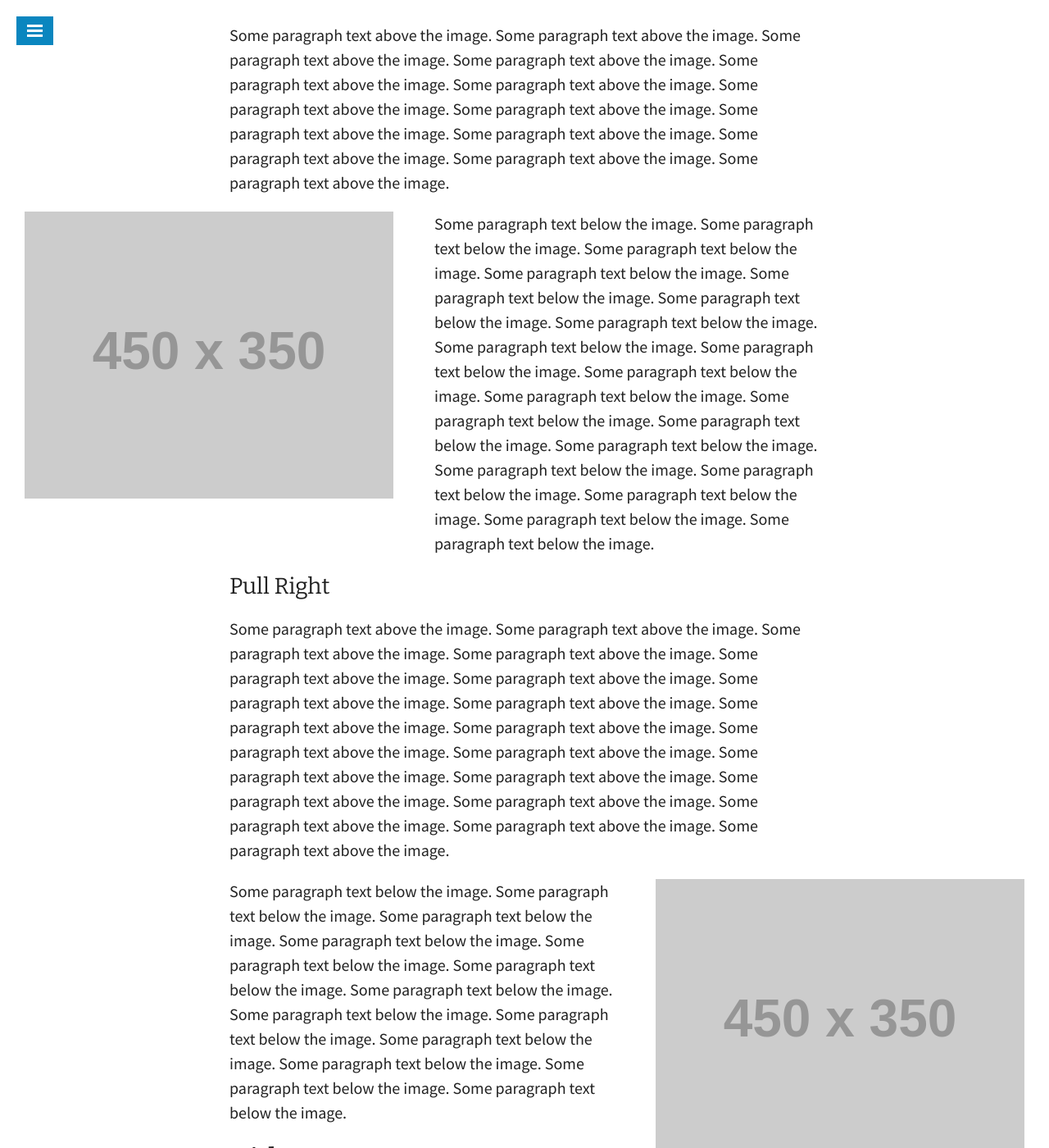
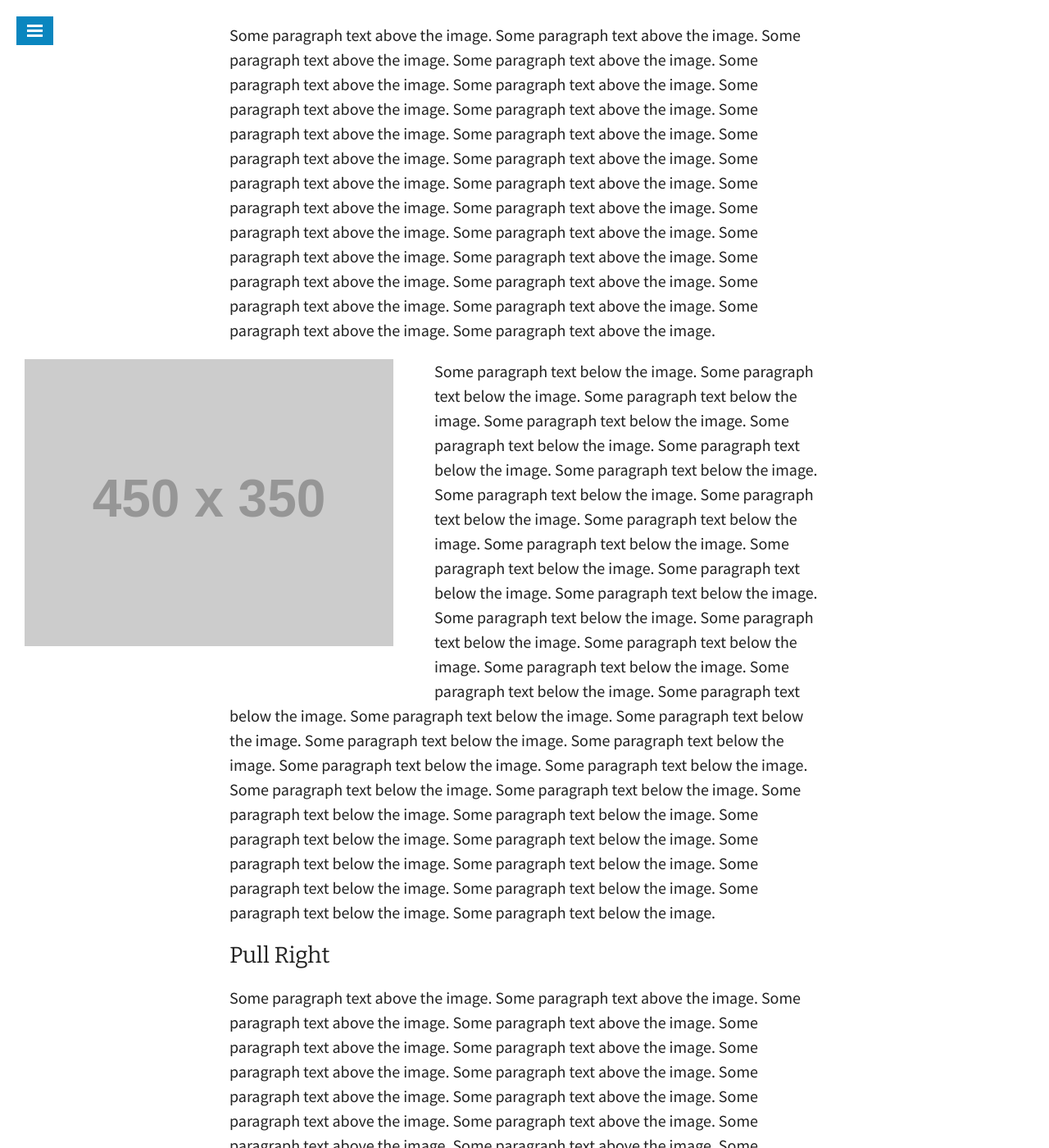
Before and after one commit to snowdj/bradonomics.github.io, a Jekyll site: the page built from _posts/2014-09-22-test-post.md, in a window 1280 px wide and 1400 px high, scrolled down 8296 px. Shown: the whole window at 82% size. Built offline with Jekyll 4.4.1, drawn with Linux system fonts in a browser that asks for light colours; some web fonts are replaced; some of the changed lines change nothing that is shown; some of the changed text lies outside the part shown.

Commit message:
Even more

```diff
--- a/_posts/2014-09-22-test-post.md
+++ b/_posts/2014-09-22-test-post.md
@@ -159,18 +159,18 @@ Some paragraph text above the image. Some paragraph text above the image. Some p
 Some paragraph text below the image. Some paragraph text below the image. Some paragraph text below the image. Some paragraph text below the image. Some paragraph text below the image. Some paragraph text below the image. Some paragraph text below the image. Some paragraph text below the image. Some paragraph text below the image. Some paragraph text below the image. Some paragraph text below the image. Some paragraph text below the image. Some paragraph text below the image.
 
 ### Pull Left
-Some paragraph text above the image. Some paragraph text above the image. Some paragraph text above the image. Some paragraph text above the image. Some paragraph text above the image. Some paragraph text above the image. Some paragraph text above the image. Some paragraph text above the image. Some paragraph text above the image. Some paragraph text above the image. Some paragraph text above the image. Some paragraph text above the image. Some paragraph text above the image.
+Some paragraph text above the image. Some paragraph text above the image. Some paragraph text above the image. Some paragraph text above the image. Some paragraph text above the image. Some paragraph text above the image. Some paragraph text above the image. Some paragraph text above the image. Some paragraph text above the image. Some paragraph text above the image. Some paragraph text above the image. Some paragraph text above the image. Some paragraph text above the image. Some paragraph text above the image. Some paragraph text above the image. Some paragraph text above the image. Some paragraph text above the image. Some paragraph text above the image. Some paragraph text above the image. Some paragraph text above the image. Some paragraph text above the image. Some paragraph text above the image. Some paragraph text above the image. Some paragraph text above the image. Some paragraph text above the image. Some paragraph text above the image.
 
 <img class="pullleft" src="http://placehold.it/450x350.gif" alt="image">
 
-Some paragraph text below the image. Some paragraph text below the image. Some paragraph text below the image. Some paragraph text below the image. Some paragraph text below the image. Some paragraph text below the image. Some paragraph text below the image. Some paragraph text below the image. Some paragraph text below the image. Some paragraph text below the image. Some paragraph text below the image. Some paragraph text below the image. Some paragraph text below the image. Some paragraph text below the image. Some paragraph text below the image. Some paragraph text below the image. Some paragraph text below the image. Some paragraph text below the image. Some paragraph text below the image.
+Some paragraph text below the image. Some paragraph text below the image. Some paragraph text below the image. Some paragraph text below the image. Some paragraph text below the image. Some paragraph text below the image. Some paragraph text below the image. Some paragraph text below the image. Some paragraph text below the image. Some paragraph text below the image. Some paragraph text below the image. Some paragraph text below the image. Some paragraph text below the image. Some paragraph text below the image. Some paragraph text below the image. Some paragraph text below the image. Some paragraph text below the image. Some paragraph text below the image. Some paragraph text below the image. Some paragraph text below the image. Some paragraph text below the image. Some paragraph text below the image. Some paragraph text below the image. Some paragraph text below the image. Some paragraph text below the image. Some paragraph text below the image. Some paragraph text below the image. Some paragraph text below the image. Some paragraph text below the image. Some paragraph text below the image. Some paragraph text below the image. Some paragraph text below the image. Some paragraph text below the image. Some paragraph text below the image. Some paragraph text below the image. Some paragraph text below the image. Some paragraph text below the image. Some paragraph text below the image.
 
 ### Pull Right
-Some paragraph text above the image. Some paragraph text above the image. Some paragraph text above the image. Some paragraph text above the image. Some paragraph text above the image. Some paragraph text above the image. Some paragraph text above the image. Some paragraph text above the image. Some paragraph text above the image. Some paragraph text above the image. Some paragraph text above the image. Some paragraph text above the image. Some paragraph text above the image. Some paragraph text above the image. Some paragraph text above the image. Some paragraph text above the image. Some paragraph text above the image. Some paragraph text above the image. Some paragraph text above the image.
+Some paragraph text above the image. Some paragraph text above the image. Some paragraph text above the image. Some paragraph text above the image. Some paragraph text above the image. Some paragraph text above the image. Some paragraph text above the image. Some paragraph text above the image. Some paragraph text above the image. Some paragraph text above the image. Some paragraph text above the image. Some paragraph text above the image. Some paragraph text above the image. Some paragraph text above the image. Some paragraph text above the image. Some paragraph text above the image. Some paragraph text above the image. Some paragraph text above the image. Some paragraph text above the image. Some paragraph text above the image. Some paragraph text above the image. Some paragraph text above the image. Some paragraph text above the image. Some paragraph text above the image. Some paragraph text above the image. Some paragraph text above the image. Some paragraph text above the image. Some paragraph text above the image. Some paragraph text above the image. Some paragraph text above the image. Some paragraph text above the image. Some paragraph text above the image. Some paragraph text above the image. Some paragraph text above the image. Some paragraph text above the image. Some paragraph text above the image. Some paragraph text above the image. Some paragraph text above the image.
 
 <img class="pullright" src="http://placehold.it/450x350.gif" alt="image">
 
-Some paragraph text below the image. Some paragraph text below the image. Some paragraph text below the image. Some paragraph text below the image. Some paragraph text below the image. Some paragraph text below the image. Some paragraph text below the image. Some paragraph text below the image. Some paragraph text below the image. Some paragraph text below the image. Some paragraph text below the image. Some paragraph text below the image. Some paragraph text below the image.
+Some paragraph text below the image. Some paragraph text below the image. Some paragraph text below the image. Some paragraph text below the image. Some paragraph text below the image. Some paragraph text below the image. Some paragraph text below the image. Some paragraph text below the image. Some paragraph text below the image. Some paragraph text below the image. Some paragraph text below the image. Some paragraph text below the image. Some paragraph text below the image. Some paragraph text below the image. Some paragraph text below the image. Some paragraph text below the image. Some paragraph text below the image. Some paragraph text below the image. Some paragraph text below the image. Some paragraph text below the image. Some paragraph text below the image. Some paragraph text below the image. Some paragraph text below the image. Some paragraph text below the image. Some paragraph text below the image. Some paragraph text below the image. Some paragraph text below the image. Some paragraph text below the image. Some paragraph text below the image. Some paragraph text below the image. Some paragraph text below the image. Some paragraph text below the image.
 
 ## Videos
 
```
